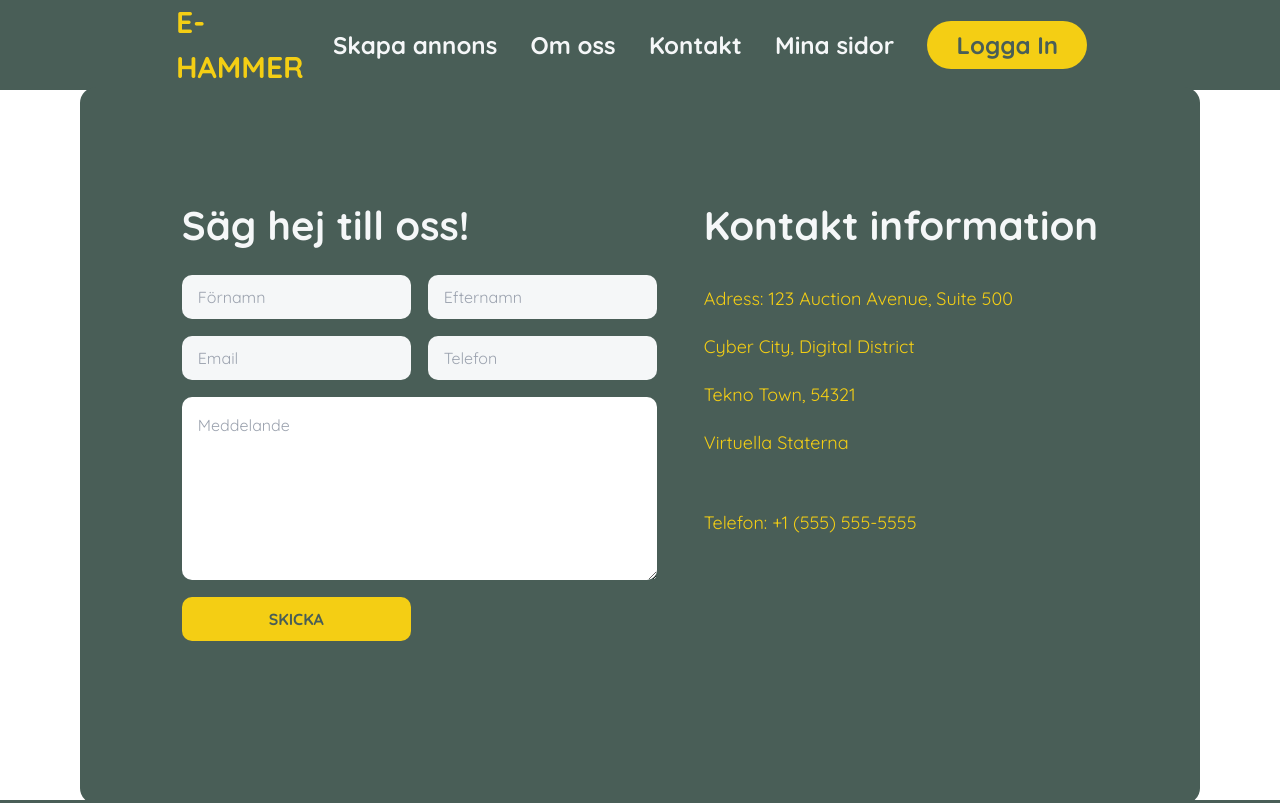
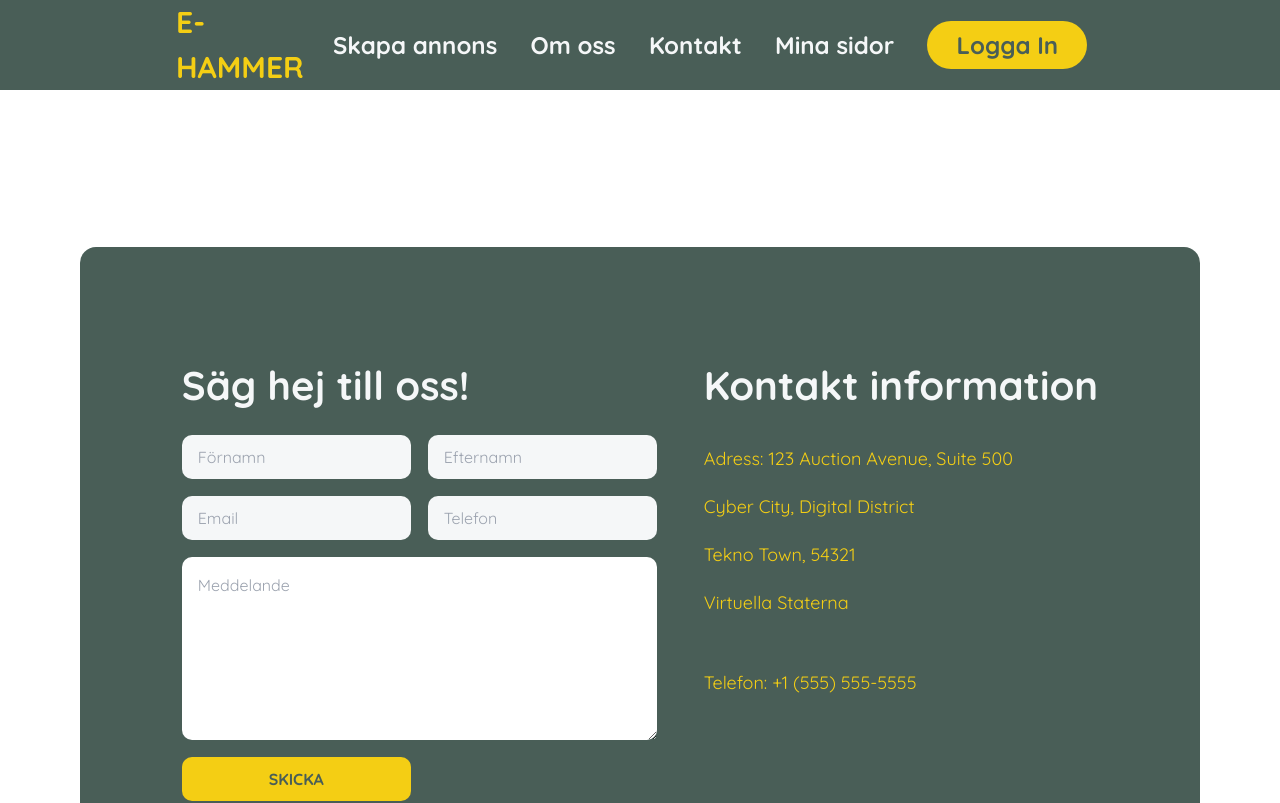
Before and after one commit to EddieMollerstrom/Online-Auktion-Grupp-5, a React (Vite) app: page /Contact in a window 1280 px wide. Shown: the top 803 px of the page. Built offline with nearby package versions, Linux system fonts and the light colour scheme.

Commit message:
fixade styiling error

```diff
--- a/src/index.css
+++ b/src/index.css
@@ -25,6 +25,8 @@ header {
 #contactMainContainer {
   width: 100vw;
   height: calc(100vh - 90px);
+  margin-top: 20vh;
+  margin-bottom: 20vh;
 
   #contactContainer {
     height: 717px;
```
